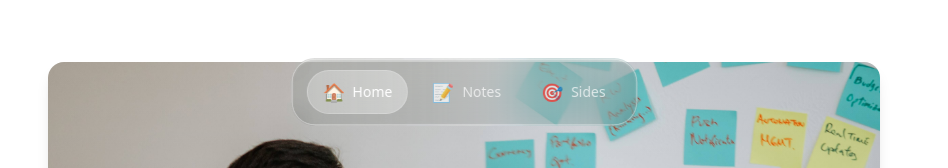
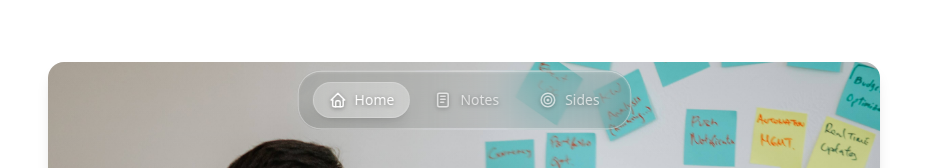
Before and after one commit to henrykobutra/kobutra-25, a Next.js app: page / in a window 1280 px wide. Shown: the part 616-784 px from the top of the page, without its empty margins (176-1124 px from the left). Built offline with nearby package versions, Linux system fonts and the light colour scheme.

Commit message:
feat: replace emoji icons with Tabler icons in bottom navigation

```diff
--- a/components/ui/bottom-navigation.tsx
+++ b/components/ui/bottom-navigation.tsx
@@ -1,18 +1,19 @@
 "use client"
 
 import { useState } from "react"
+import { IconHome, IconNotes, IconTarget } from "@tabler/icons-react"
 import EnhancedLiquidGlass from "@/components/ui/enhanced-liquid-glass"
 
 interface NavigationItem {
   id: string
   label: string
-  icon?: string
+  icon: React.ComponentType<{ size?: number; className?: string }>
 }
 
 const navigationItems: NavigationItem[] = [
-  { id: "home", label: "Home", icon: "🏠" },
-  { id: "notes", label: "Notes", icon: "📝" },
-  { id: "sides", label: "Sides", icon: "🎯" },
+  { id: "home", label: "Home", icon: IconHome },
+  { id: "notes", label: "Notes", icon: IconNotes },
+  { id: "sides", label: "Sides", icon: IconTarget },
 ]
 
 export default function BottomNavigation() {
@@ -36,13 +37,13 @@ export default function BottomNavigation() {
               onClick={() => setActiveItem(item.id)}
               className={`relative px-4 py-2 rounded-full transition-all duration-200 ${
                 activeItem === item.id
-                  ? "text-white bg-white/20"
+                  ? "text-white bg-white/20 shadow-lg"
                   : "text-white/70 hover:text-white hover:bg-white/10"
               }`}
             >
               <div className="flex items-center gap-2">
-                <span className="text-lg">{item.icon}</span>
-                <span className="text-sm font-medium">{item.label}</span>
+                <item.icon size={18} className="text-current drop-shadow-[0_1px_2px_rgba(0,0,0,0.5)]" />
+                <span className="text-sm font-medium drop-shadow-[0_1px_2px_rgba(0,0,0,0.5)]">{item.label}</span>
               </div>
 
               {/* Active indicator */}
--- a/package.json
+++ b/package.json
@@ -13,6 +13,7 @@
     "quality": "pnpm lint && pnpm tsc --noEmit && pnpm loc:check && pnpm knip"
   },
   "dependencies": {
+    "@tabler/icons-react": "^3.35.0",
     "framer-motion": "^12.23.16",
     "knip": "^5.63.1",
     "next": "15.5.3",
```
Also changed, not shown: 1 other file (tests, documents, lock files or other folders).
